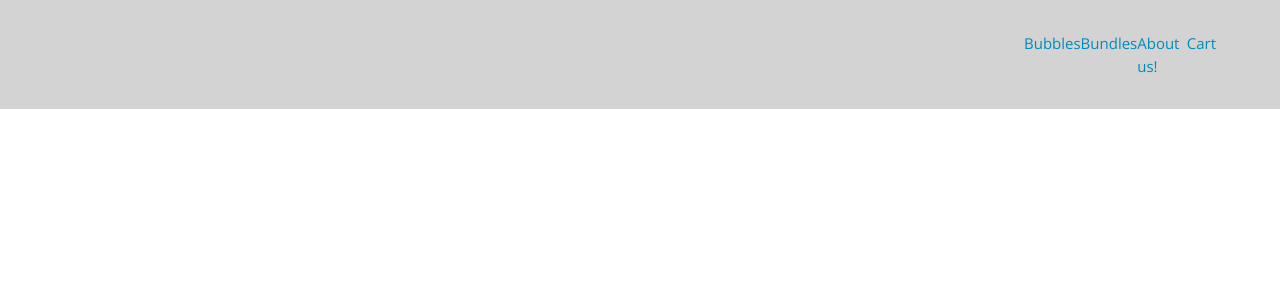
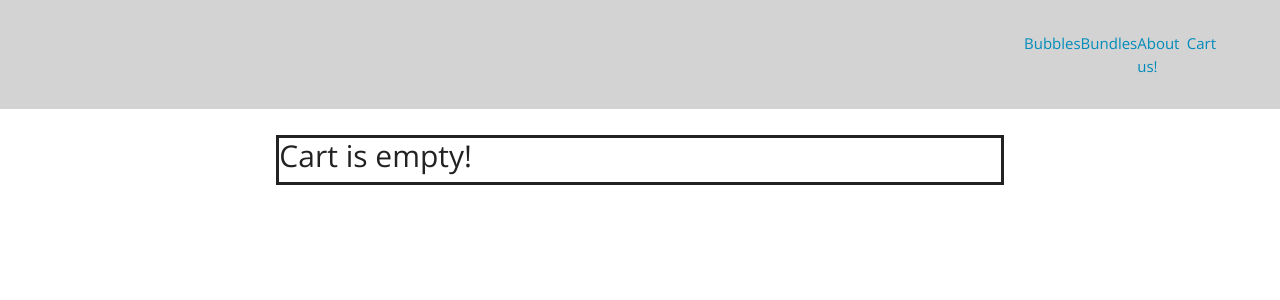
Before and after one commit to Helgirunar/Bubblify, a React app: page /cart in a window 1280 px wide. Shown: the top 300 px of the page. Built offline with nearby package versions, Linux system fonts and the light colour scheme.

Commit message:
Cart in vinnslu

```diff
--- a/src/App.js
+++ b/src/App.js
@@ -16,7 +16,7 @@ const App = () => {
           <Route exact path='/bubbles' component={BubbleListView}/>
           <Route path='/bubbles/:id' component={BubbleView}/>
           <Route path='/bundles' component={BundlesView} />
-          <Route />
+          <Route path='/cart' component={CartView}/>
         </Switch>
       </div>
     )
--- a/src/Views/bubbleListView/index.js
+++ b/src/Views/bubbleListView/index.js
@@ -19,7 +19,6 @@ export class BubbleListView extends Component {
   }
   render(){
     const { bubbles } = this.state;
-      console.log(this);
       return(
         <ul>
         {bubbles.map((item) => ( <BubbleList id={item.id} name={item.name} description={item.description} price={item.price} image={item.image}/>))}
--- a/src/Views/bubbleView/index.js
+++ b/src/Views/bubbleView/index.js
@@ -27,11 +27,20 @@ export class BubbleView extends Component{
   }
   addToCart() {
     let  cart = [];
+    let found = false;
     const bubble = this.state.bubble;
     if(window.localStorage.getItem('cartItems')){
       cart = JSON.parse(window.localStorage.getItem('cartItems'));
     }
-    cart.push(bubble);
+    cart.map((item) => {
+      if(item.bubble.id === this.state.bubble.id){
+        item.count++;
+        found = true;
+      }
+    })
+    if(!found){
+      cart.push({bubble, count: 1});
+    }
     window.localStorage.setItem('cartItems',JSON.stringify(cart));
     console.log(window.localStorage.getItem('cartItems'));
   }
@@ -39,7 +48,7 @@ export class BubbleView extends Component{
   render() {
     const { id, name, description, price, image } = this.state.bubble;
     return (
-        <BubbleDetail id={id} name={name} description={description} price={price} image={image} addToCart={this.addToCart}/>
+        <BubbleDetail id={id} name={name} description={description} price={price} image={image} addToCart={this.addToCart} isSell={'true'}/>
     )
   }
 }
--- a/src/Views/bundlesView/index.js
+++ b/src/Views/bundlesView/index.js
@@ -23,7 +23,7 @@ export class BundleView extends Component{
    return(
        <div>
            {bundles.map((item) => (<Bundles id={item.id} name={item.name} items={item.items}/>))}
-           <BubbleDetail description={this.props.description}/>
+           <BubbleDetail description={this.props.description} isSell='false'/>
        </div>
 
    )
--- a/src/Views/cartView/index.js
+++ b/src/Views/cartView/index.js
@@ -1,9 +1,52 @@
 import React,{ Component } from 'react';
+import Cart from '../../components/cart'
+import './style.css'
 
 export class CartView extends Component{
+  constructor(props){
+    super(props);
+    this.state = {
+      cart: JSON.parse(window.localStorage.getItem('cartItems')),
+      totalPrice:''
+    }
+    console.log(JSON.parse(window.localStorage.getItem('cartItems')));
+  }
+  componentDidMount(){
+    let price = 0;
+    if(this.state.cart !== null){
+      this.state.cart.map((item) => {
+        for(let i = 0; i < item.count;i++){
+          price += item.bubble.price;
+        }
+      });
+    }
+    this.setState({
+      totalPrice: price
+    })
+  }
+
   render(){
+    const {cart, totalPrice} = this.state;
     return(
-      <p>cartView</p>
+      <div class='cartContainer'>
+      <div class='cartLeft'>
+      </div>
+        <div class='cartMiddle'>
+          {(cart !== null) ? (
+            <ul class='cart'>
+            {cart.map((item) => <Cart props={item}/>)}
+            </ul>) : (
+              <h2>Cart is empty!</h2>
+            )
+          }
+        </div>
+        <div class='cartRight'>
+        {(cart !== null) ?(
+          <p>Total: {totalPrice} ISK</p>) :(
+            <p/>
+          )
+        }</div>
+      </div>
     )}
 }
 export default CartView;
--- /dev/null
+++ b/src/Views/cartView/style.css
@@ -0,0 +1,25 @@
+.cartMiddle{
+  border-style: solid;
+  width: 58%;
+}
+.cartContainer{
+  margin-top:2%;
+  margin-bottom:4%;
+  display:flex;
+}
+.cartLeft{
+  padding-left: 1%;
+  padding-right: 1%;
+  width:22%;
+}
+.cartRight{
+  padding-left: 1%;
+  padding-right: 1%;
+  width:22%;
+}
+.cart{
+  display:flex;
+  flex-wrap: wrap;
+  justify-content: center;
+  flex-direction: column;
+}
--- a/src/components/bubbleDetails/index.js
+++ b/src/components/bubbleDetails/index.js
@@ -11,7 +11,8 @@ class BubbleDetail extends Component {
     console.log('this worked');
   }
   render(){
-    const { id, name, description, price, image, addToCart } = this.props;
+    const { id, name, description, price, image, addToCart,isSell } = this.props;
+    console.log(isSell);
     return(
       <div>
         <div>
@@ -23,7 +24,11 @@ class BubbleDetail extends Component {
           <div>{price}</div>
         </div>
         <div>
-        <button onClick={addToCart} >Add to Cart!</button>
+          {(isSell === 'true') ? (
+            <button onClick={addToCart} >Add to Cart!</button>
+          ) : (
+            <p/>
+          )}
         </div>
       </div>
     )
@@ -37,5 +42,6 @@ BubbleDetail.propTypes = {
   description: PropTypes.string.isRequired,
   price: PropTypes.number.isRequired,
   image: PropTypes.string.isRequired,
-  addToCart: PropTypes.func.isRequired
+  addToCart: PropTypes.func.isRequired,
+  isSell: PropTypes.bool.isRequired
 };
--- a/src/components/cart/index.js
+++ b/src/components/cart/index.js
@@ -1,15 +1,31 @@
 import React, { Component } from 'react';
 import { PropTypes } from 'prop-types';
+import { Link } from 'react-router-dom';
 
 class Cart extends Component {
   constructor(props){
     super(props);
+    this.state = {
+        item: this.props
+    }
   }
   componentDidMount(){
+    console.log(this.state.item);
   }
   render(){
+    const { item } = this.state;
     return(
-        console.log('hello')
+      <Link to={'/bubbles/' + item.props.bubble.id} id={item.props.bubble.id} style={{textDecoration: 'none'}}>
+        <div>
+          <img src={item.props.bubble.image} alt="Bubble image"/>
+        </div>
+        <div>
+          <p>{item.props.bubble.name}</p>
+          <p>{item.props.bubble.description}</p>
+          <p>price: {item.props.bubble.price}</p>
+        </div>
+        <p>count: {item.props.count}</p>
+      </Link>
     )
   }
 }
```
